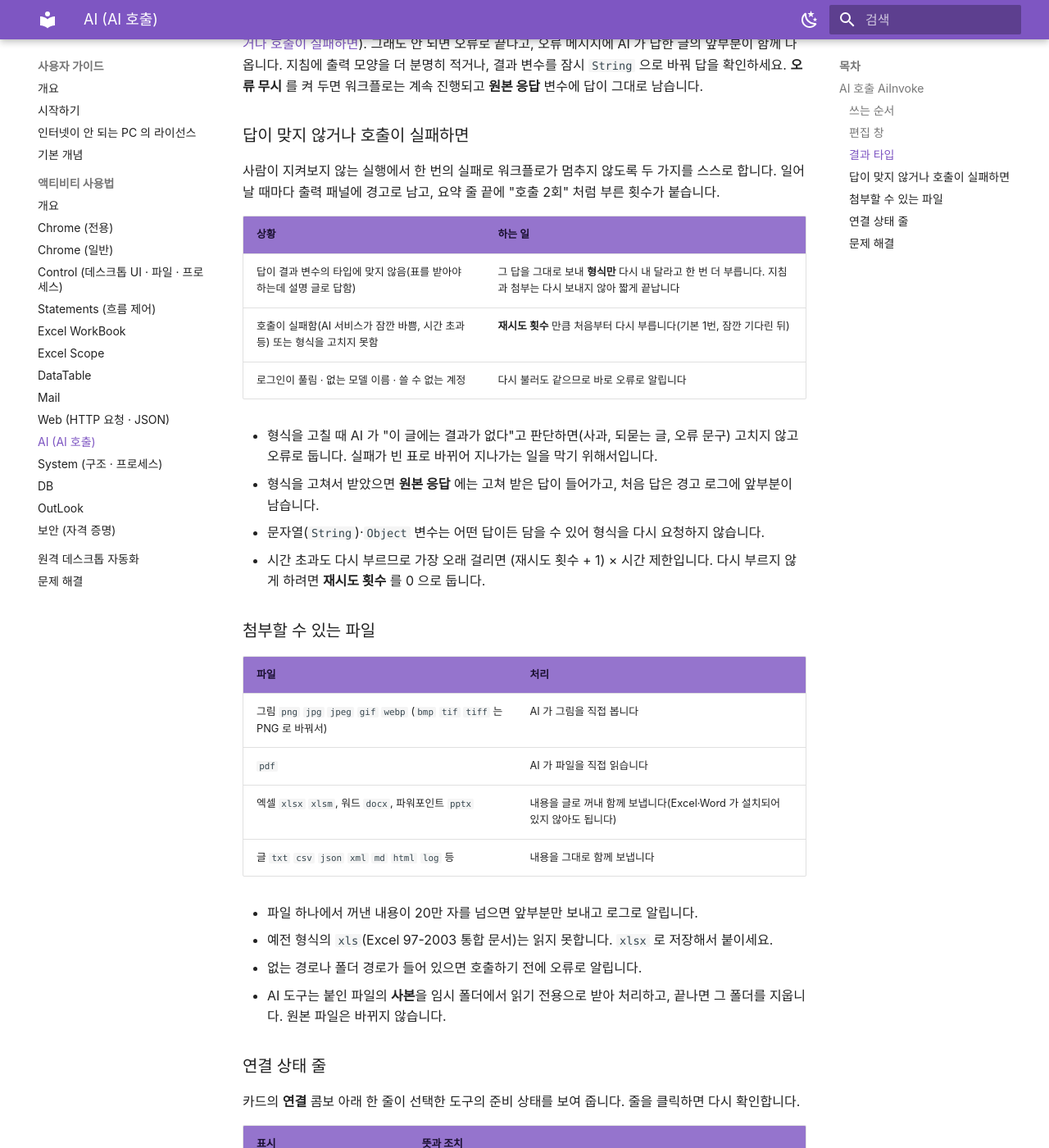
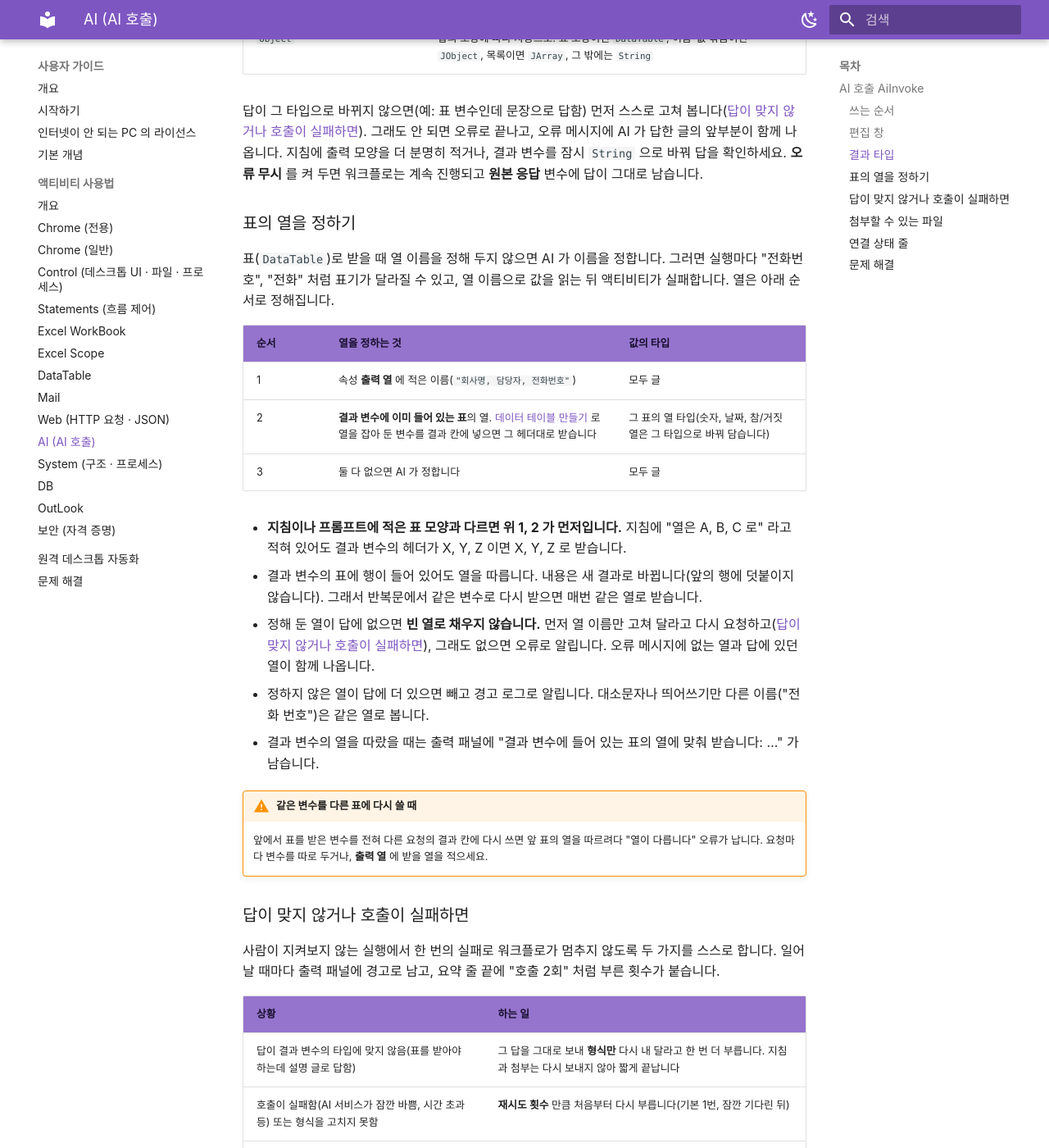
Before and after one commit to DxSolutions1/neorpa-docs, an MkDocs documentation site: the page built from docs/user/activities/ai.md, in a window 1280 px wide and 1400 px high, scrolled down 3709 px. Shown: the whole window at 82% size. Built offline with MkDocs 1.6.1 and Material for MkDocs 9.7.7, drawn with Linux system fonts in a browser that asks for light colours; some of the changed text lies outside the part shown.

Commit message:
AI 호출: 표의 열을 정하기(출력 열 속성, 결과 변수의 헤더 따르기)
속성 출력 열 설명과 '표의 열을 정하기' 절(열을 정하는 순서, 지침·프롬프트보다
결과 변수의 헤더가 먼저, 없는 열은 빈 열로 채우지 않음, 같은 변수 재사용 주의).
source-state 98c61af.

Co-Authored-By: Claude Fable 5.2 <noreply@anthropic.com>
Claude-Session: https://claude.ai/code/session_01821bthKoSypQ8CYTRsksYF

```diff
--- a/docs/user/activities/ai.md
+++ b/docs/user/activities/ai.md
@@ -42,6 +42,7 @@ AI 에게 **지침**(늘 지킬 규칙·출력 모양)과 **프롬프트**(이
 | 추론 강도 <small>`ReasoningEffort`</small> | 입력 | `string` | 추론 강도(`"low"` · `"medium"` · `"high"` 등 그 도구가 받는 값). 비우면 CLI 설정을 따릅니다. Gemini 에는 이 옵션이 없어 무시하고 로그로 알립니다. |
 | 시간 제한(초) <small>`TimeoutSeconds`</small> | 입력 | `int` | 응답을 기다릴 최대 시간(초). 기본 180. 0 이거나 비우면 180 초입니다. 시간이 지나면 호출을 끝내고 오류로 처리합니다. |
 | 재시도 횟수 <small>`RetryCount`</small> | 입력 | `int` | 호출이 실패했거나 답을 결과 변수의 타입으로 바꾸지 못했을 때 **처음부터 다시 부르는 횟수**. 기본 1, 0 이면 다시 부르지 않습니다(최대 10). 자세한 동작은 아래 [답이 맞지 않거나 호출이 실패하면](#ai-retry) 을 보세요. |
+| 출력 열 <small>`OutputColumns`</small> | 입력 | `string` | 표(`DataTable`)로 받을 때의 **열 이름**을 쉼표로 구분해 적습니다(예: `"회사명, 담당자, 전화번호"`). 적으면 실행마다 그 이름, 그 순서의 열로 받습니다. 비워 두면 결과 변수에 이미 들어 있는 표의 열을 따릅니다. 자세한 동작은 아래 [표의 열을 정하기](#ai-columns) 를 보세요. |
 | 결과 <small>`Result`</small> | 출력 | `변수의 타입` | AI 의 답(출력). 타입이 정해져 있지 않아 **연결한 변수의 타입을 따릅니다**. 변환 규칙은 아래 [결과 타입](#ai-result-type) 표를 보세요. |
 | 원본 응답 <small>`RawResponse`</small> | 출력 | `string` | 변환하기 전의 응답 글 그대로(출력). AI 가 실제로 무엇을 답했는지 확인하거나, 결과와 별개로 원문을 로그·파일에 남길 때 씁니다. |
 | 오류 무시 <small>`ContinueOnError`</small> | 입력 | `bool` | 이 액티비티에서 오류가 발생해도 워크플로를 멈추지 않고 계속 진행할지 여부(true/false). |
@@ -80,6 +81,25 @@ AI 에게 **지침**(늘 지킬 규칙·출력 모양)과 **프롬프트**(이
 | `Object` | 답의 모양에 따라 자동으로: 표 모양이면 `DataTable`, 이름-값 묶음이면 `JObject`, 목록이면 `JArray`, 그 밖에는 `String` |
 
 답이 그 타입으로 바뀌지 않으면(예: 표 변수인데 문장으로 답함) 먼저 스스로 고쳐 봅니다([답이 맞지 않거나 호출이 실패하면](#ai-retry)). 그래도 안 되면 오류로 끝나고, 오류 메시지에 AI 가 답한 글의 앞부분이 함께 나옵니다. 지침에 출력 모양을 더 분명히 적거나, 결과 변수를 잠시 `String` 으로 바꿔 답을 확인하세요. **오류 무시** 를 켜 두면 워크플로는 계속 진행되고 **원본 응답** 변수에 답이 그대로 남습니다.
+
+### 표의 열을 정하기 { #ai-columns }
+
+표(`DataTable`)로 받을 때 열 이름을 정해 두지 않으면 AI 가 이름을 정합니다. 그러면 실행마다 "전화번호", "전화" 처럼 표기가 달라질 수 있고, 열 이름으로 값을 읽는 뒤 액티비티가 실패합니다. 열은 아래 순서로 정해집니다.
+
+| 순서 | 열을 정하는 것 | 값의 타입 |
+|---|---|---|
+| 1 | 속성 **출력 열** 에 적은 이름(`"회사명, 담당자, 전화번호"`) | 모두 글 |
+| 2 | **결과 변수에 이미 들어 있는 표**의 열. [데이터 테이블 만들기](datatable.md) 로 열을 잡아 둔 변수를 결과 칸에 넣으면 그 헤더대로 받습니다 | 그 표의 열 타입(숫자, 날짜, 참/거짓 열은 그 타입으로 바꿔 담습니다) |
+| 3 | 둘 다 없으면 AI 가 정합니다 | 모두 글 |
+
+- **지침이나 프롬프트에 적은 표 모양과 다르면 위 1, 2 가 먼저입니다.** 지침에 "열은 A, B, C 로" 라고 적혀 있어도 결과 변수의 헤더가 X, Y, Z 이면 X, Y, Z 로 받습니다.
+- 결과 변수의 표에 행이 들어 있어도 열을 따릅니다. 내용은 새 결과로 바뀝니다(앞의 행에 덧붙이지 않습니다). 그래서 반복문에서 같은 변수로 다시 받으면 매번 같은 열로 받습니다.
+- 정해 둔 열이 답에 없으면 **빈 열로 채우지 않습니다.** 먼저 열 이름만 고쳐 달라고 다시 요청하고([답이 맞지 않거나 호출이 실패하면](#ai-retry)), 그래도 없으면 오류로 알립니다. 오류 메시지에 없는 열과 답에 있던 열이 함께 나옵니다.
+- 정하지 않은 열이 답에 더 있으면 빼고 경고 로그로 알립니다. 대소문자나 띄어쓰기만 다른 이름("전화 번호")은 같은 열로 봅니다.
+- 결과 변수의 열을 따랐을 때는 출력 패널에 "결과 변수에 들어 있는 표의 열에 맞춰 받습니다: …" 가 남습니다.
+
+!!! warning "같은 변수를 다른 표에 다시 쓸 때"
+    앞에서 표를 받은 변수를 전혀 다른 요청의 결과 칸에 다시 쓰면 앞 표의 열을 따르려다 "열이 다릅니다" 오류가 납니다. 요청마다 변수를 따로 두거나, **출력 열** 에 받을 열을 적으세요.
 
 ### 답이 맞지 않거나 호출이 실패하면 { #ai-retry }
 
```
Also changed, not shown: 2 other files.
